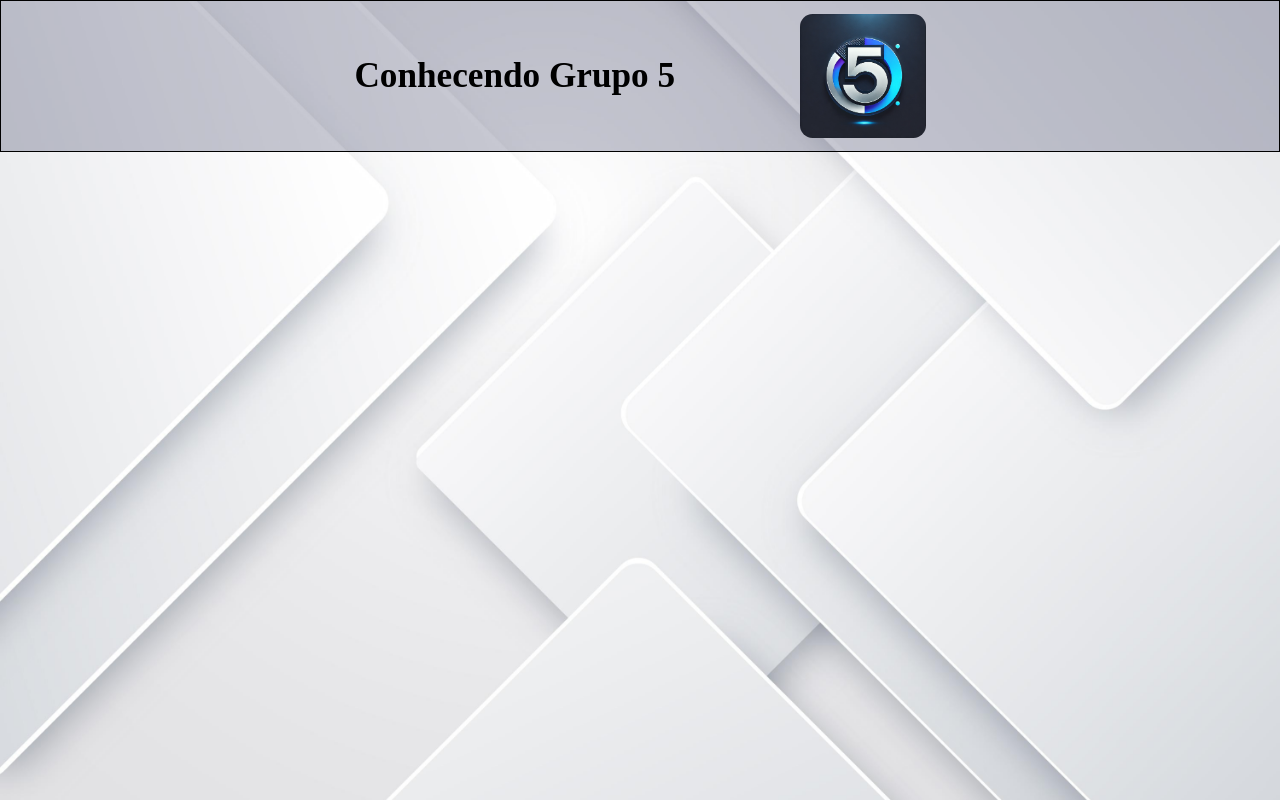
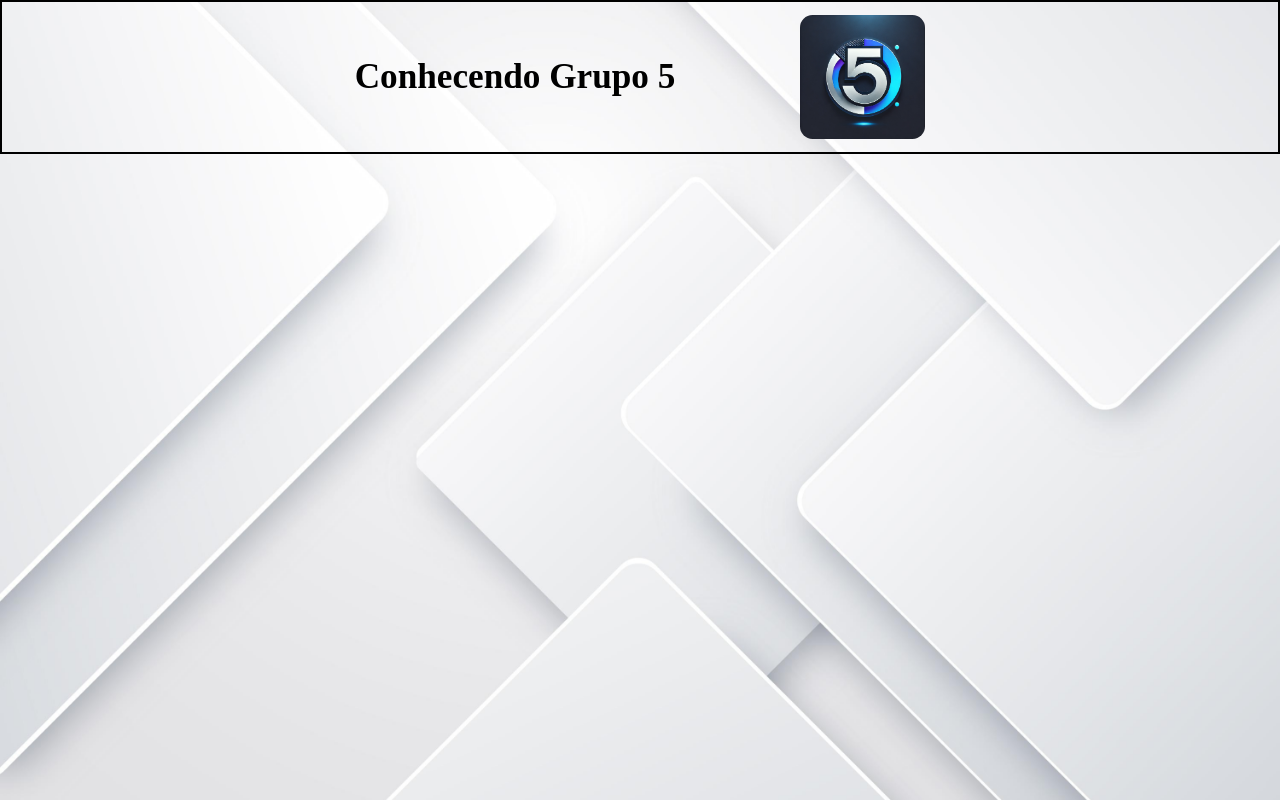
Before and after one commit to Matheus2570/desafio1_de_props, a React (Vite) app in the folder terceiroProjetoReactDesafio1/: page / in a window 1280 px wide. Built offline with nearby package versions, Linux system fonts and the light colour scheme.

Commit message:
Dia_13_02_2025

```diff
--- a/terceiroProjetoReactDesafio1/src/components/Header.css
+++ b/terceiroProjetoReactDesafio1/src/components/Header.css
@@ -3,9 +3,9 @@
     align-items: center;
     gap: 10%;
     justify-content: center;
-    background-color: #060d3639;
     padding: 1%;
-    border: 1px solid black;
+    border: 2px solid #000000 ;
+    background-color:  x#0416514f;
     color: #000000;
     font-size: 1.1em;
     font-family: 'Times New Roman', Times, serif;
```
